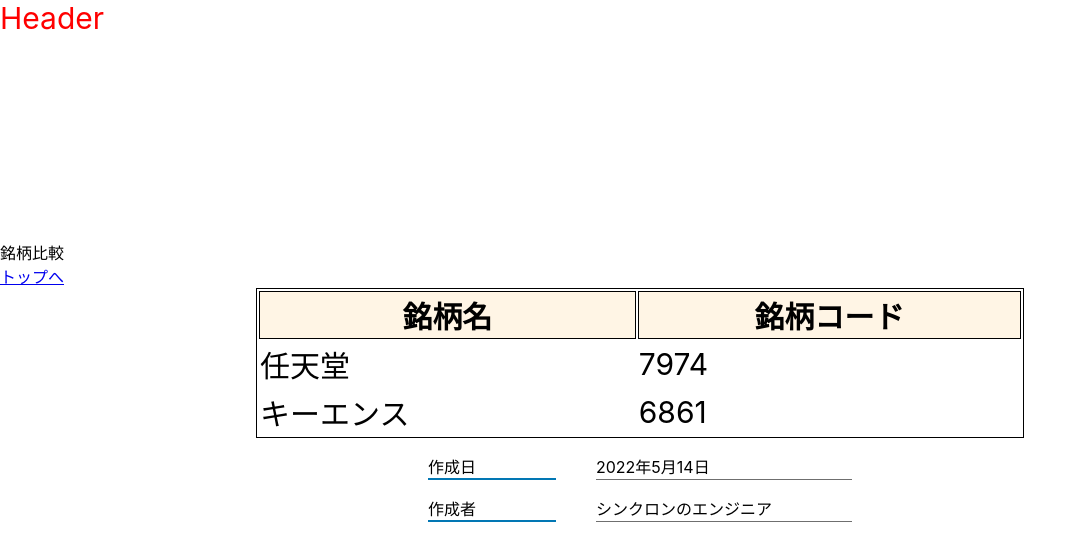
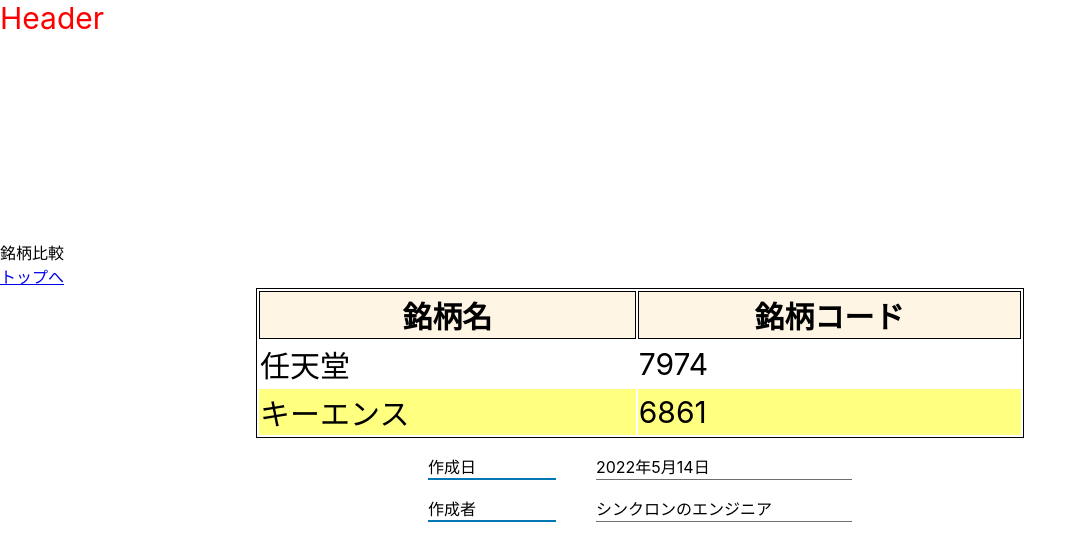
Before and after one commit to synchronEnginee/search-stock, a React (Create React App) app: page /compare in a window 1280 px wide. Shown: the top 560 px of the page, without its empty margins (0-1087 px from the left). Built offline with nearby package versions, Linux system fonts and the light colour scheme.

Commit message:
compare table odd color

```diff
--- a/src/pages/ComparisonPage.tsx
+++ b/src/pages/ComparisonPage.tsx
@@ -23,6 +23,9 @@
     margin: "0 auto",
     "font-size": "30px",
     border: "1px solid black",
+    "tr:nth-child(odd)": {
+      "background-color": "rgb(255, 255, 128)",
+    },
     "tr th": {
       "font-weight": "bold",
       background: "#fff5e5",
--- a/src/templates/Header.tsx
+++ b/src/templates/Header.tsx
@@ -4,6 +4,7 @@
 
 const Header = () => {
   const styles = css({
+    "background-image": "../assets/header_picture.jpg",
     "font-size": "30px",
     width: "100vw",
     height: "30vh",
```
Also changed, not shown: src/assets/header_picture.jpg (added).
